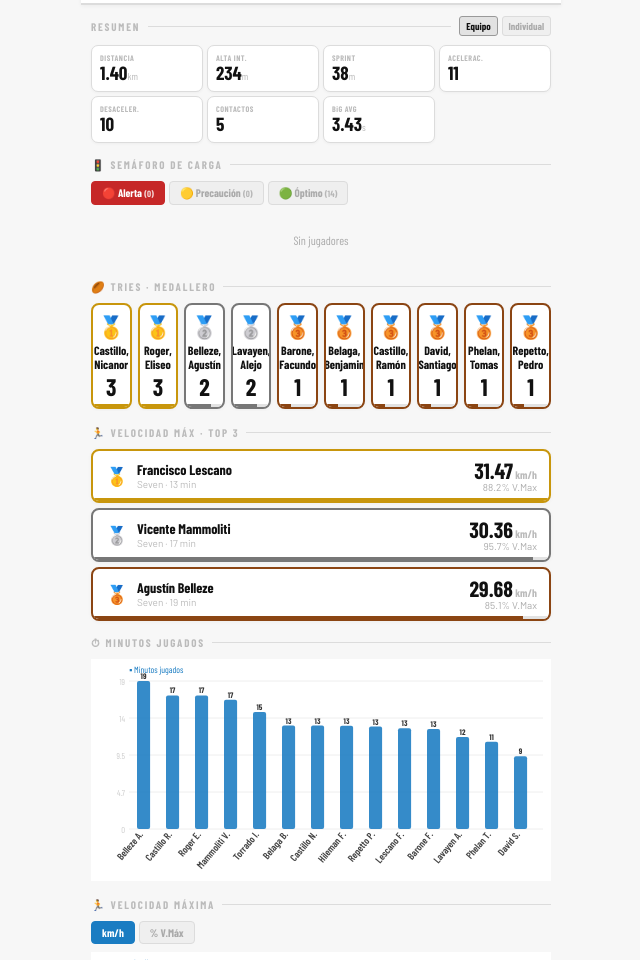
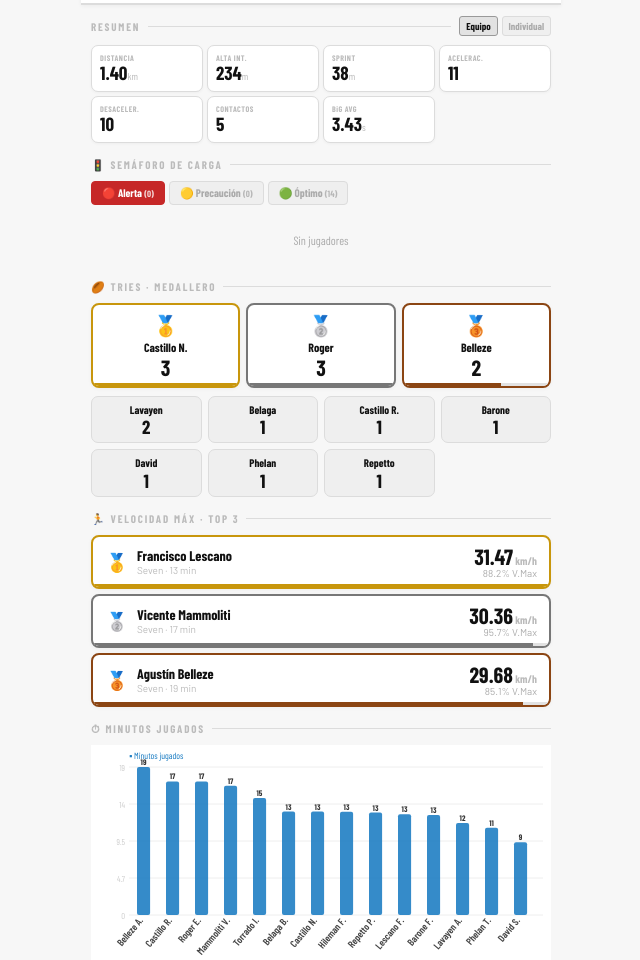
Before and after one commit to agustincony/Informes-GPS, a plain HTML site: page seven.html in a window 1280 px wide. Shown: the part 140-1100 px from the top of the page, without its empty margins (319-959 px from the left). Drawn offline with nearby package versions, Linux system fonts and the light colour scheme; a web font is replaced by a local one.

Commit message:
Add files via upload

```diff
--- a/seven.html
+++ b/seven.html
@@ -404,60 +404,72 @@ function getDataset(){
 }
 
 // ─── MEDALLERO DE TRIES ─────────────────────────────────────────────────────────
-const TRIES_DATA = [
-  {name:'Castillo, Nicanor', tries:3},
-  {name:'Roger, Eliseo',     tries:3},
-  {name:'Belleze, Agustín',  tries:2},
-  {name:'Lavayen, Alejo',    tries:2},
-  {name:'Barone, Facundo',   tries:1},
-  {name:'Belaga, Benjamin',  tries:1},
-  {name:'Castillo, Ramón',   tries:1},
-  {name:'David, Santiago',   tries:1},
-  {name:'Phelan, Tomas',     tries:1},
-  {name:'Repetto, Pedro',    tries:1},
-];
+// tries por partido: key del CSV → { apellido: cantidad }
+const TRIES_BY_MATCH = {
+  'sab-Ciudad-53-0': {
+    'Belaga':   1,
+    'Belleze':  2,
+    'Castillo N.': 3,
+    'Castillo R.': 1,
+    'Roger':    2,
+  },
+  'sab-Tigre-45-0': {
+    'Barone':   1,
+    'David':    1,
+    'Lavayen':  2,
+    'Phelan':   1,
+    'Repetto':  1,
+    'Roger':    1,
+  },
+};
+
+function getTriesForView(view){
+  // acumulado total
+  if(view==='total'||view==='sab'||view==='dom'){
+    const acc={};
+    Object.values(TRIES_BY_MATCH).forEach(match=>{
+      Object.entries(match).forEach(([name,t])=>{ acc[name]=(acc[name]||0)+t; });
+    });
+    return acc;
+  }
+  // partido específico
+  return TRIES_BY_MATCH[view]||{};
+}
 
 function buildTriesMedallero(){
-  if(!TRIES_DATA.length) return '';
-  // agrupar por cantidad de tries para detectar empates
-  const maxTries=TRIES_DATA[0].tries;
-  // separar podio (top 3 tries distintas) vs resto
-  const triesValues=[...new Set(TRIES_DATA.map(p=>p.tries))].slice(0,3);
-  const podioPlayers=TRIES_DATA.filter(p=>triesValues.includes(p.tries));
-  const restPlayers=TRIES_DATA.filter(p=>!triesValues.includes(p.tries));
+  const raw=getTriesForView(activeView);
+  const sorted=Object.entries(raw)
+    .filter(([,t])=>t>0)
+    .sort((a,b)=>b[1]-a[1]);
+  if(!sorted.length) return '<div style="color:#aaa;font-size:12px;text-align:center;padding:8px">Sin datos</div>';
 
-  // asignar medalla según posición en ranking de tries únicos
-  const medalMap={};
-  const clsMap={};
+  const maxTries=sorted[0][1];
   const medals=['🥇','🥈','🥉'];
   const cls=['gold','silver','bronze'];
-  triesValues.forEach((v,i)=>{ medalMap[v]=medals[i]; clsMap[v]=cls[i]; });
 
-  // fila horizontal de podio
-  let h=`<div style="display:flex;gap:6px;overflow-x:auto;padding-bottom:2px">`;
-  podioPlayers.forEach(p=>{
-    const medal=medalMap[p.tries];
-    const c=clsMap[p.tries];
-    h+=`<div class="pod ${c}" style="flex:1;min-width:0;flex-direction:column;align-items:center;text-align:center;padding:8px 6px;gap:3px">
-      <div style="font-size:22px">${medal}</div>
-      <div class="pod-name" style="font-size:12px;white-space:normal;line-height:1.2">${p.name}</div>
-      <div class="pod-vel" style="font-size:24px">${p.tries}</div>
-      <div class="pod-bar" style="width:100%"><div class="pod-fill" style="width:${Math.round((p.tries/maxTries)*100)}%"></div></div>
+  // top 3 jugadores (no valores únicos — exactamente los primeros 3)
+  const top3=sorted.slice(0,3);
+  const rest=sorted.slice(3);
+
+  // fila horizontal podio
+  let h=`<div style="display:flex;gap:6px">`;
+  top3.forEach(([name,tries],i)=>{
+    h+=`<div class="pod ${cls[i]}" style="flex:1;min-width:0;flex-direction:column;align-items:center;text-align:center;padding:8px 4px;gap:2px">
+      <div style="font-size:20px">${medals[i]}</div>
+      <div style="font-family:var(--fbc);font-weight:700;font-size:12px;line-height:1.2;color:var(--fg)">${name}</div>
+      <div style="font-family:var(--fbc);font-size:22px;font-weight:900;line-height:1;color:var(--fg)">${tries}</div>
+      <div class="pod-bar" style="width:100%"><div class="pod-fill" style="width:${Math.round((tries/maxTries)*100)}%"></div></div>
     </div>`;
   });
   h+=`</div>`;
 
-  // grilla resto: nombre en negrita más grande + número
-  if(restPlayers.length){
-    h+=`<div style="margin-top:9px;display:grid;grid-template-columns:repeat(4,1fr);gap:7px 6px">`;
-    restPlayers.forEach(p=>{
-      // aclarar R o N para los Castillo
-      let display=p.name.split(',')[0];
-      if(p.name==='Castillo, Nicanor') display='Castillo N.';
-      if(p.name==='Castillo, Ramón')   display='Castillo R.';
-      h+=`<div class="sc-cell" style="display:flex;flex-direction:column;align-items:center;gap:2px">
-        <div style="font-family:var(--fbc);font-weight:700;font-size:12px;text-align:center;line-height:1.2;color:var(--fg)">${display}</div>
-        <div style="font-family:var(--fbc);font-size:20px;font-weight:900;line-height:1;color:var(--fg)">${p.tries}</div>
+  // grilla resto 4 por fila: apellido + cantidad
+  if(rest.length){
+    h+=`<div style="margin-top:8px;display:grid;grid-template-columns:repeat(4,1fr);gap:6px">`;
+    rest.forEach(([name,tries])=>{
+      h+=`<div style="display:flex;flex-direction:column;align-items:center;gap:1px;background:var(--bg3);border:1px solid var(--bord);border-radius:7px;padding:6px 4px">
+        <div style="font-family:var(--fbc);font-weight:700;font-size:11px;text-align:center;line-height:1.2;color:var(--fg)">${name}</div>
+        <div style="font-family:var(--fbc);font-size:19px;font-weight:900;line-height:1;color:var(--fg)">${tries}</div>
       </div>`;
     });
     h+=`</div>`;
```
